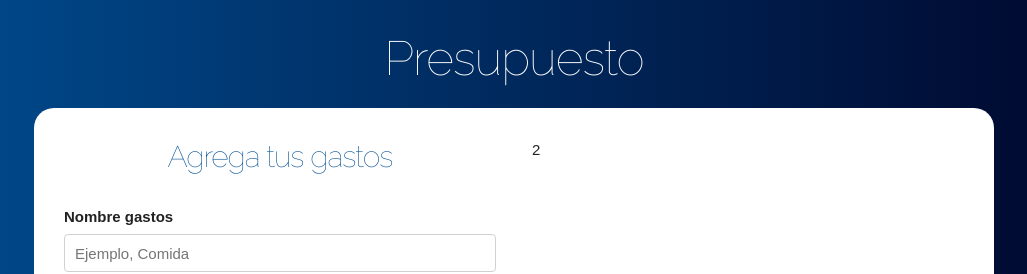
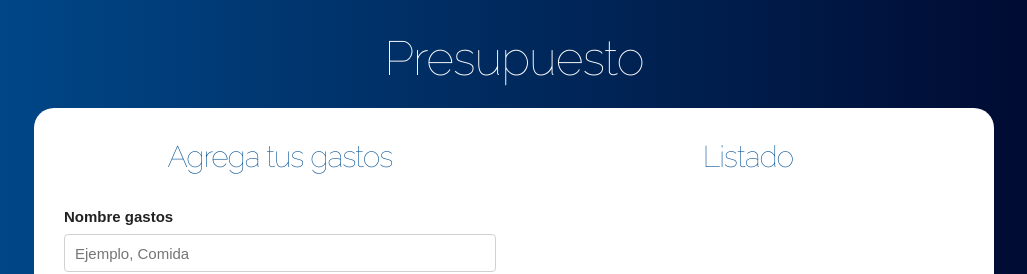
Before and after one commit to cristianaparra/-budget-Control, a React (Create React App) app: page / in a window 1280 px wide. Both pictures are taken after typing "5" into the empty fields and a click on the input "definir presupuesto". Shown: the top 274 px of the page, without its empty margins (126-1153 px from the left). Built offline with nearby package versions, Linux system fonts and the light colour scheme.

Commit message:
mostrando gastos en dom

```diff
--- a/src/App.js
+++ b/src/App.js
@@ -1,6 +1,7 @@
 import React, { useState } from 'react';
 import Pregunta from './components/Pregunta'
 import Formulario from './components/Formulario'
+import Listado from './components/Listado'
 
 
 
@@ -43,7 +44,8 @@ const agregarNuevoGasto = gasto =>{
                   />
                 </div>
                 <div className='one-half column'>
-                  2
+                  <Listado
+                  gastos={gastos}/>
             </div>
               </div>
             )
--- /dev/null
+++ b/src/components/Gasto.js
@@ -0,0 +1,13 @@
+import React from 'react';
+
+const Gasto = ({ gasto }) => (
+    <li className='gastos'>
+        <p>
+            {gasto.nombre}
+            <span className='gasto'>$ {gasto.cantidad}</span>
+        </p>
+    </li>
+);
+
+
+export default Gasto;
--- a/src/components/Listado.js
+++ b/src/components/Listado.js
@@ -1,11 +1,17 @@
 import React from 'react';
+import Gasto from './Gasto';
 
-const  Listado= () => {
-    return (
-        <div claaName=''>
+const Listado = ({ gastos }) => (
+    <div className='gastos-realizados'>
+        <h2>Listado</h2>
+        {gastos.map(gasto =>
+            <Gasto
+            key={gasto.id}
+            gasto={gasto}
+            />
+        )}
+    </div>
+);
 
-        </div>
-     );
-}
 
 export default Listado;
```
